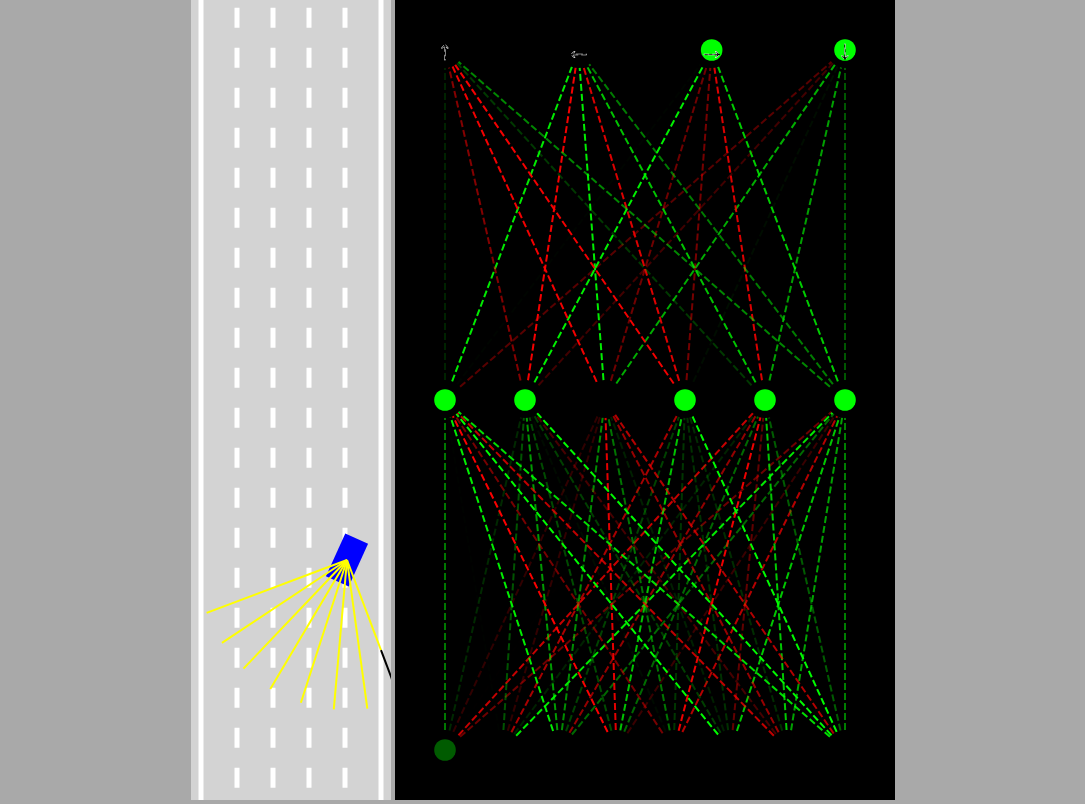
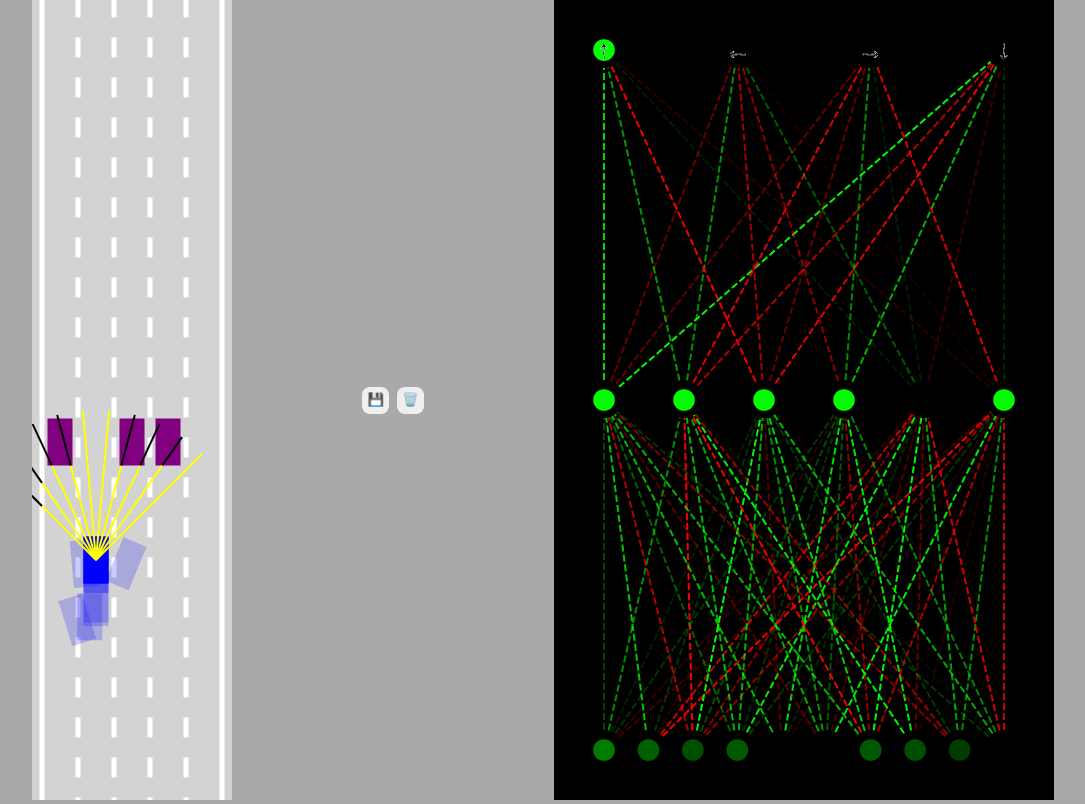
Before and after one commit to Kirill-Sorokin/NN-for-Self-Driving-Car_JavaScript_, a plain HTML site: page self-driving car/index.html in a window 1280 px wide. Shown: the whole page, without its empty margins (97-1182 px from the left). Drawn offline with Linux system fonts and the light colour scheme.

Commit message:
improving the parallel function, and optimising the NN.

```diff
--- a/self-driving car/car.js
+++ b/self-driving car/car.js
@@ -124,7 +124,7 @@ class Car{
         this.y-=Math.cos(this.angle)*this.speed;
     }
 
-    draw(ctx, color){
+    draw(ctx, color, drawSensor = false){
         if(this.damaged){
             ctx.fillStyle = "red";
         } else{
@@ -136,7 +136,7 @@ class Car{
             ctx.lineTo(this.polygon[j].x, this.polygon[j].y);
         }
         ctx.fill();
-        if(this.sensor){
+        if(this.sensor && drawSensor){
             this.sensor.draw(ctx);
         }
         // this.sensor.draw(ctx);
--- a/self-driving car/index.html
+++ b/self-driving car/index.html
@@ -5,6 +5,10 @@
 </head>
 <body>
     <canvas id="carCanvas"></canvas>
+    <div id = "verticalButton">
+        <button onclick = "save()">💾</button>
+        <button onclick = "destory()">🗑️</button>
+    </div>
     <canvas id="networkCanvas"></canvas>
     <script src="visualiser.js"></script>
     <script src="network.js"></script>
--- a/self-driving car/main.js
+++ b/self-driving car/main.js
@@ -9,31 +9,74 @@ const networkCtx = networkCanvas.getContext("2d");
 
 const road=new Road(carCanvas.width/2,carCanvas.width*0.9);
 const car=new Car(road.getLaneCenter(1),100,25,47, "AI"); //our car
+const N = 100;
+const cars = generateCars(N);
+let bestCar = cars[0];
+if(localStorage.getItem("bestBrain")){
+    bestCar.brain = JSON.parse(
+        localStorage.getItem("bestBrain")
+    );
+}
+
 const traffic = [
-    new Car(road.getLaneCenter(1), -100,25,47, "DUMMY", 2.7) //simple behaviour
+    new Car(road.getLaneCenter(0), -100,25,47, "DUMMY", 2.7), //simple behaviour
+    new Car(road.getLaneCenter(2), -100,25,47, "DUMMY", 2.7),
+    new Car(road.getLaneCenter(3), -100,25,47, "DUMMY", 2.7)
 ];
 
 animate();
 
-function animate(){
+function save(){
+    localStorage.setItem("bestBrain",
+    JSON.stringify(bestCar.brain));
+}
+
+function destory(){
+    localStorage.removeItem("bestBrain");
+}
+
+function generateCars(N){
+    const cars = [];
+    for(let i = 1; i <= N; i++){
+        cars.push(new Car(road.getLaneCenter(1), 100,25,47, "AI"));
+    }
+    return cars;
+}
+
+function animate(time){
     for(let i = 0; i < traffic.length; i++){
         traffic[i].update(road.borders, []);
     }
+    for(let i = 0; i < cars.length; i++){
+        cars[i].update(road.borders, traffic);
+    }
+    bestCar = cars.find(
+        c=>c.y == Math.min(
+            ...cars.map(c=>c.y)
+        ));
+
     car.update(road.borders, traffic);
 
     carCanvas.height=window.innerHeight;
     networkCanvas.height=window.innerHeight;
 
     carCtx.save();
-    carCtx.translate(0,-car.y+carCanvas.height*0.7);
+    carCtx.translate(0,-bestCar.y + carCanvas.height * 0.7);
 
+    road.draw(carCtx);
     for(let i = 0; i < traffic.length; i++){
         traffic[i].draw(carCtx, "purple");
     }
-    road.draw(carCtx);
-    car.draw(carCtx, "blue");
+    carCtx.globalAlpha = 0.2;
+    for(let i = 0; i < cars.length; i++){
+        cars[i].draw(carCtx, "blue");
+    }
+    carCtx.globalAlpha = 1;
 
+    bestCar.draw(carCtx, "blue", true);
     carCtx.restore();
-    Visualizer.drawNetwork(networkCtx, car.brain);
+
+    networkCtx.lineDashOffset = -time / 50;
+    Visualizer.drawNetwork(networkCtx, bestCar.brain);
     requestAnimationFrame(animate);
 }
--- a/self-driving car/sensor.js
+++ b/self-driving car/sensor.js
@@ -1,7 +1,7 @@
 class Sensor{
     constructor(car){
         this.car=car;
-        this.rayCount=8;
+        this.rayCount=10;
         this.rayLength=150;
         this.raySpread=Math.PI/2;
 
--- a/self-driving car/style.css
+++ b/self-driving car/style.css
@@ -2,7 +2,20 @@ body{
     margin:0;
     background:darkgray;
     overflow:hidden;
-    text-align:center;
+    display:flex;
+    justify-items: center;
+    align-items: center;
+}
+#verticalButtons{
+    display:flex;
+    flex-direction:column;
+}
+button{
+    border: none;
+    border-radius: 8px;
+    padding: 5px 5px 7px 5px;
+    margin: 2px;
+    cursor: pointer;
 }
 #carCanvas{
     background:lightgray;
@@ -10,3 +23,6 @@ body{
 #networkCanvas{
     background:black;
 }
+#carCanvas, #networkCanvas {
+    margin: auto;
+}
```
